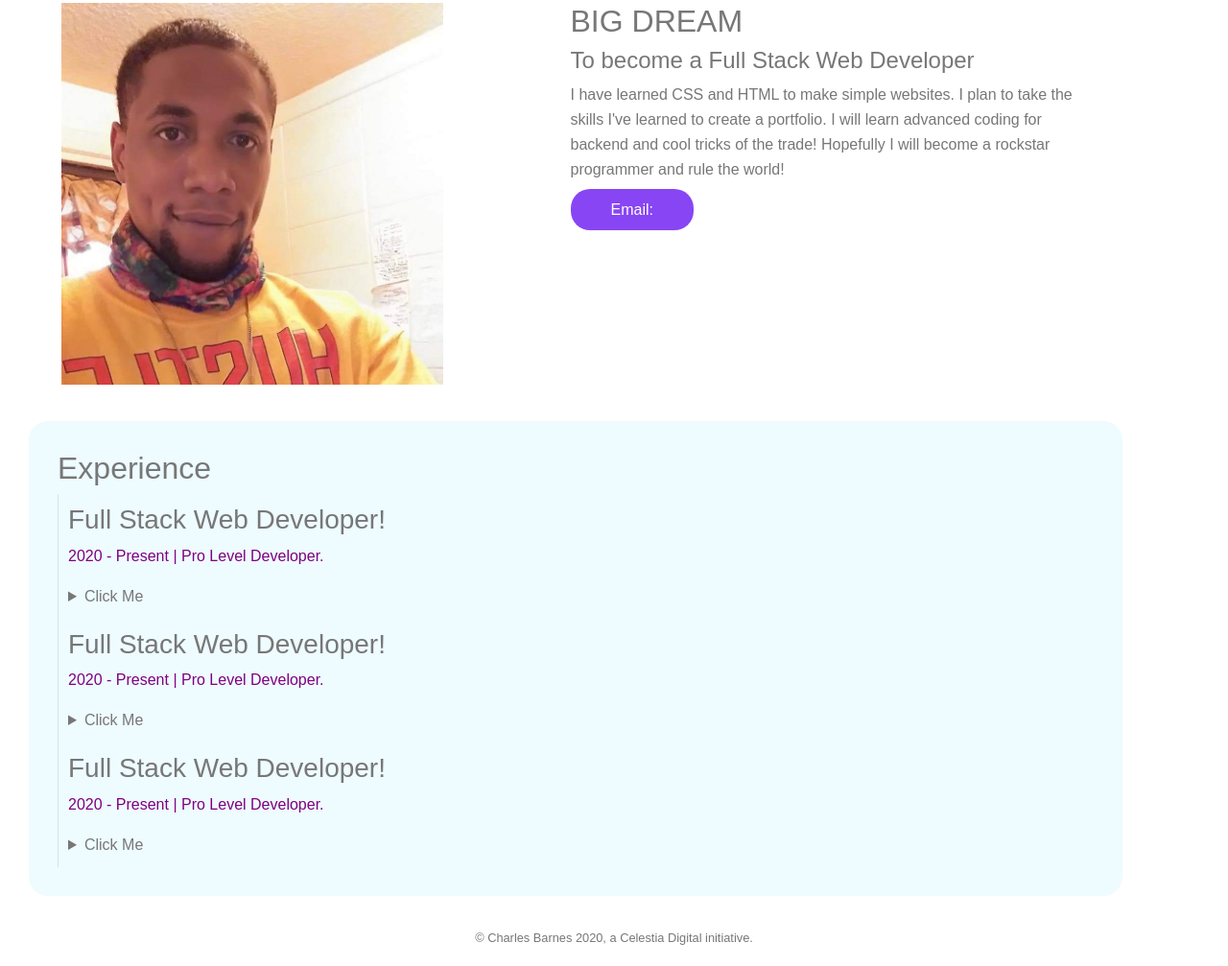
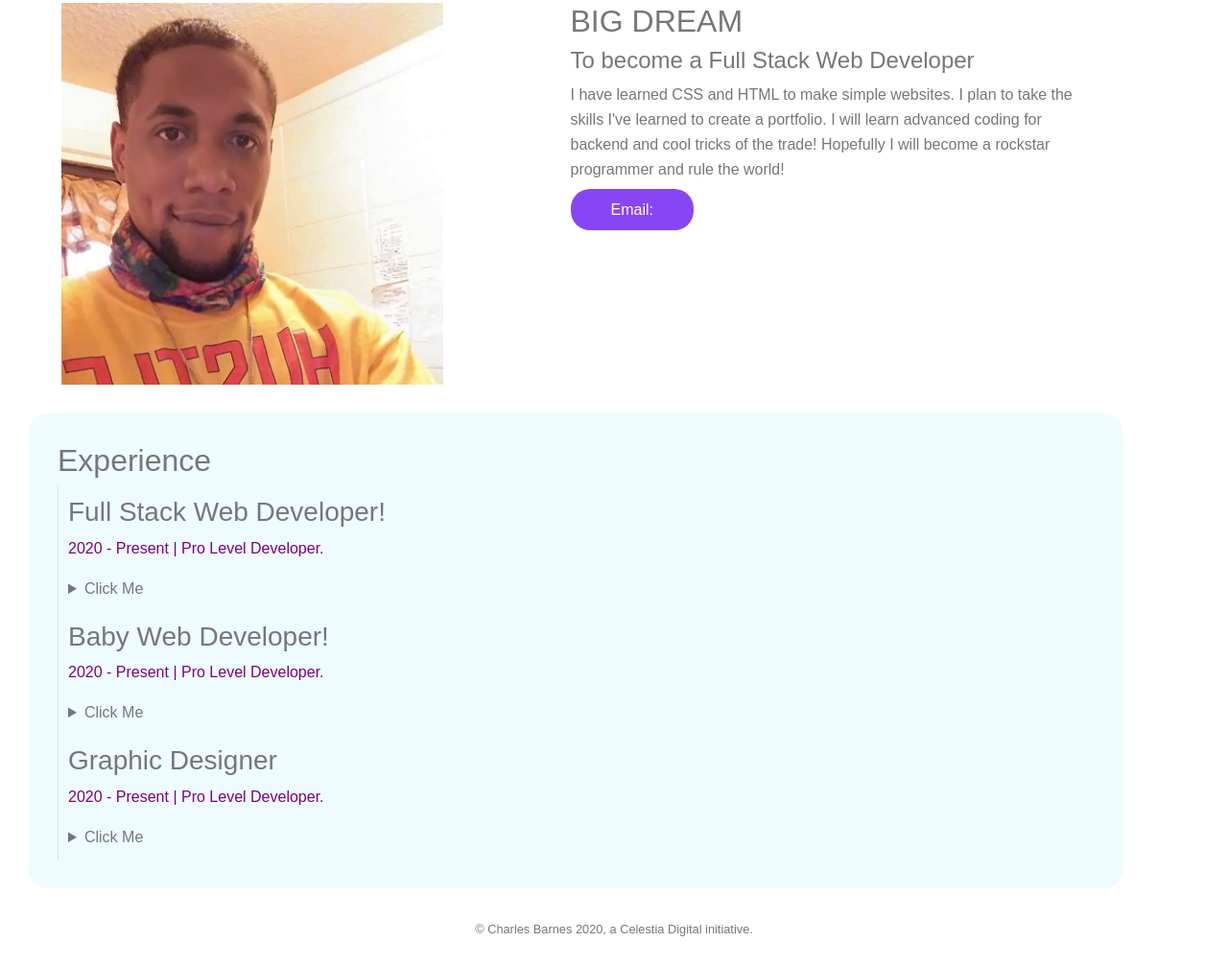
Before and after one commit to TruthTrill/Programming-Hero-Site, a plain HTML site: page index.html in a window 1280 px wide. Shown: the part 403-1410 px from the top of the page at 96% size. Drawn offline with nearby package versions, Linux system fonts and the light colour scheme.

Commit message:
publishing awesome pages 1603668191755

```diff
--- a/index.html
+++ b/index.html
@@ -1,4 +1,4 @@
-<!doctype html>
+_<!doctype html>
     <meta name="viewport" content="width=device-width, initial-scale=1">
     <meta name="author" content="Truth Trill">
     <meta name="description" content="A site I'm making to practice what I have learned from Programming Hero.">
@@ -56,7 +56,7 @@
        </div>
 
     <div class="experience-item">
-        <h3>Full Stack Web Developer!</h3>
+        <h3>Baby Web Developer!</h3>
             <p class="purple-color">2020 - Present | Pro Level Developer.
             </p>
 
@@ -71,7 +71,7 @@
 
 
     <div class="experience-item">
-        <h3>Full Stack Web Developer!</h3>
+        <h3>Graphic Designer</h3>
             <p class="purple-color">2020 - Present | Pro Level Developer.
             </p>
 
```
